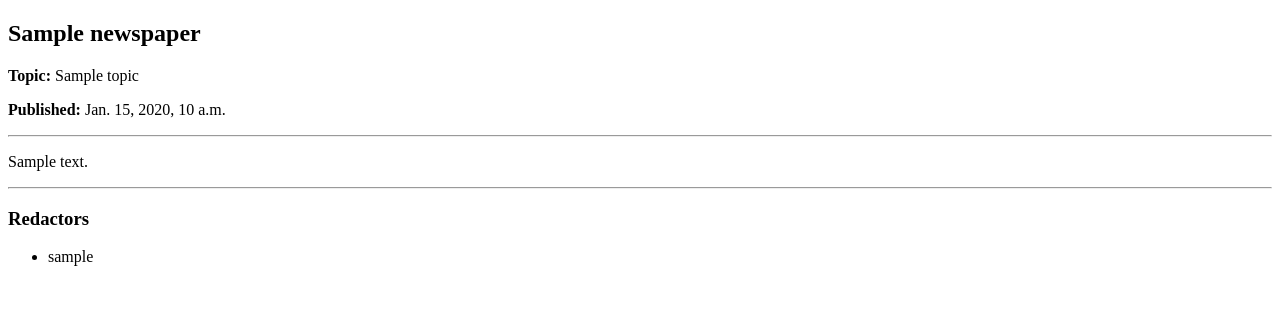
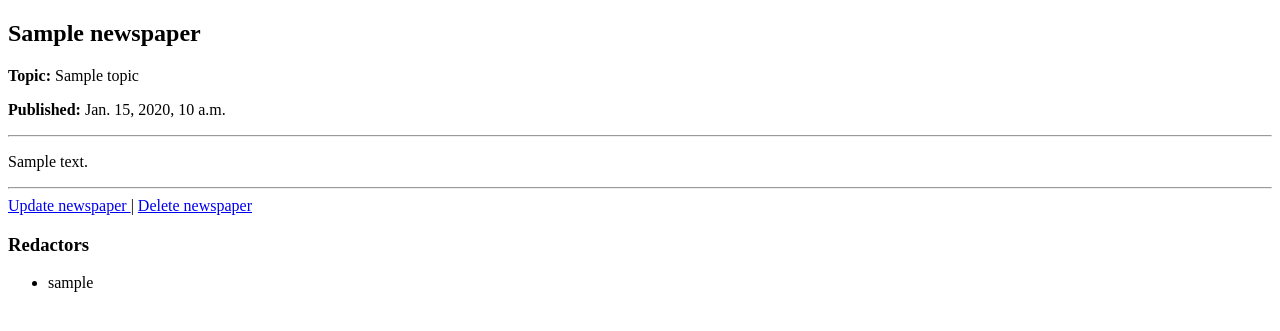
Before and after one commit to TimoteoRJanzen/newspaper-agency-system, a Django app: page /newspapers/1/ in a window 1280 px wide. Shown: the part 36-367 px from the top of the page. Run offline with Django 5.2, Linux system fonts and the light colour scheme; tables that the repository leaves empty hold one stand-in row (values such as "Sample post").

Commit message:
feat: add update and delete actions to newspaper detail page

```diff
--- a/newspaper/models.py
+++ b/newspaper/models.py
@@ -1,5 +1,6 @@
 from django.contrib.auth.models import AbstractUser
 from django.db import models
+from django.urls import reverse
 
 from newspaper_agency import settings
 
@@ -35,6 +36,9 @@ class Newspaper(models.Model):
         related_name="newspapers"
     )
 
+    def get_absolute_url(self):
+        return reverse("newspaper:newspaper-detail", kwargs={"pk": self.pk})
+
     class Meta:
         ordering = ["-published_date"]
 
--- a/newspaper/urls.py
+++ b/newspaper/urls.py
@@ -11,7 +11,7 @@ from newspaper.views import (
     NewspaperCreateView,
     RedactorListView,
     RedactorDetailView,
-    RedactorCreateView,
+    RedactorCreateView, NewspaperUpdateView, NewspaperDeleteView,
 )
 
 app_name = "newspaper"
@@ -45,6 +45,16 @@ urlpatterns = [
         NewspaperCreateView.as_view(),
         name="newspaper-create",
     ),
+    path(
+        "newspapers/<int:pk>/update/",
+        NewspaperUpdateView.as_view(),
+        name="newspaper-update",
+    ),
+    path(
+        "newspapers/<int:pk>/delete/",
+        NewspaperDeleteView.as_view(),
+        name="newspaper-delete",
+    ),
 
     path("redactors/", RedactorListView.as_view(), name="redactor-list"),
     path(
--- a/newspaper/views.py
+++ b/newspaper/views.py
@@ -65,6 +65,16 @@ class NewspaperCreateView(generic.CreateView):
     success_url = reverse_lazy("newspaper:newspaper-list")
 
 
+class NewspaperUpdateView(generic.UpdateView):
+    model = Newspaper
+    fields = ["title", "content", "topic", "publishers"]
+
+
+class NewspaperDeleteView(generic.DeleteView):
+    model = Newspaper
+    success_url = reverse_lazy("newspaper:newspaper-list")
+
+
 class RedactorListView(generic.ListView):
     model = get_user_model()
 
--- a/templates/newspaper/newspaper_detail.html
+++ b/templates/newspaper/newspaper_detail.html
@@ -12,6 +12,14 @@
 
   <hr>
 
+  <a href="{% url 'newspaper:newspaper-update' newspaper.pk %}">
+    Update newspaper
+  </a>
+  |
+  <a href="{% url 'newspaper:newspaper-delete' newspaper.pk %}">
+    Delete newspaper
+  </a>
+
   <h3>Redactors</h3>
   <ul>
     {% for redactor in newspaper.publishers.all %}
```
Also changed, not shown: templates/newspaper/newspaper_confirm_delete.html (added, +16 -0 lines).
